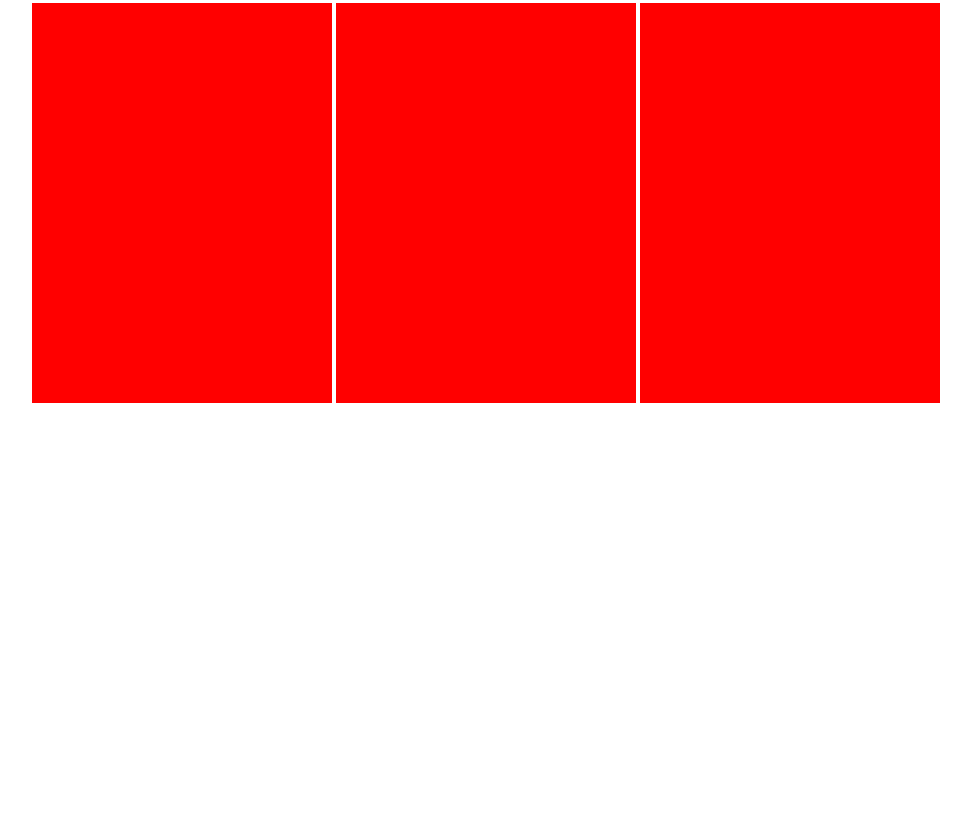
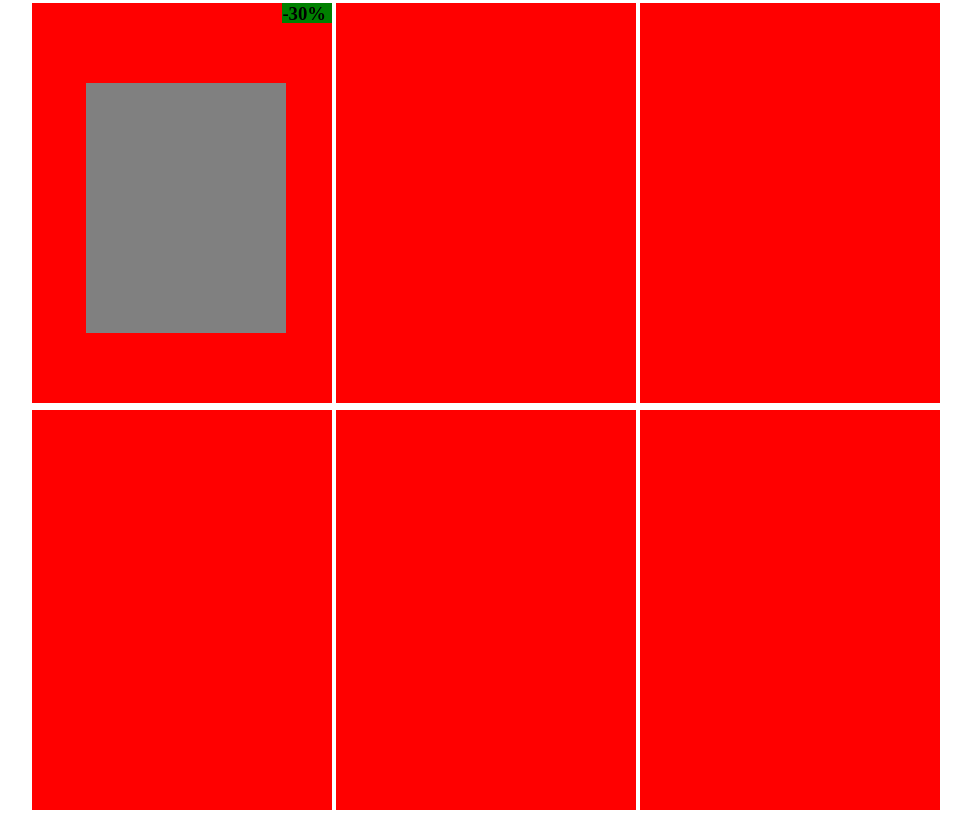
Before and after one commit to domg87/htmlcss-shop, a plain HTML site: page index.html in a window 1280 px wide. Shown: the whole page, without its empty margins (134-1105 px from the left). Drawn offline with Linux system fonts and the light colour scheme.

Commit message:
foto_box1

```diff
--- a/css/style.css
+++ b/css/style.css
@@ -3,7 +3,13 @@
   margin: 0;
   padding: 0;
 }
-.container_1{
+section{
+  width: auto;
+  height: auto;
+}
+
+/* riquadri */
+.container1, .container2{
   margin-top: 3px;
   margin-left: 13%;
   margin-right: 13%;
@@ -30,3 +36,24 @@
   width: 300px;
   height: 400px;
 }
+/* riquadri */
+.discount1{
+  background-color: green;
+  width: 50px;
+  height: 20px;
+}
+.discount1:first-child {
+  position: absolute;
+  top: 0;
+  right: 0;
+}
+.image{
+  position: absolute;
+  background-color: gray;
+  width: 200px;
+  height: 250px;
+  top: 20%;
+  right: 30%;
+  bottom: 20%;
+  left: 18%;
+}
--- a/index.html
+++ b/index.html
@@ -17,13 +17,27 @@
     <main>
       <!-- prodotti 1 -->
       <section>
-        <div class="container_1">
+        <div class="container1">
+          <div class="ipad">
+            <div class="discount1">
+              <h3>-30%</h3>
+            </div>
+            <div class="image"></div>
+          </div>
+          <div class="iphone"></div>
+          <div class="beat"></div>
+        </div>
+        <!-- /prodotti 1 -->
+
+        <!-- prodotti 2 -->
+
+        <div class="container2">
           <div class="ipad"></div>
           <div class="iphone"></div>
           <div class="beat"></div>
         </div>
       </section>
-      <!-- /prodotti 1 -->
+      <!-- /prodotti 2 -->
 
     </main>
     <!-- /sezione prodotti -->
```
